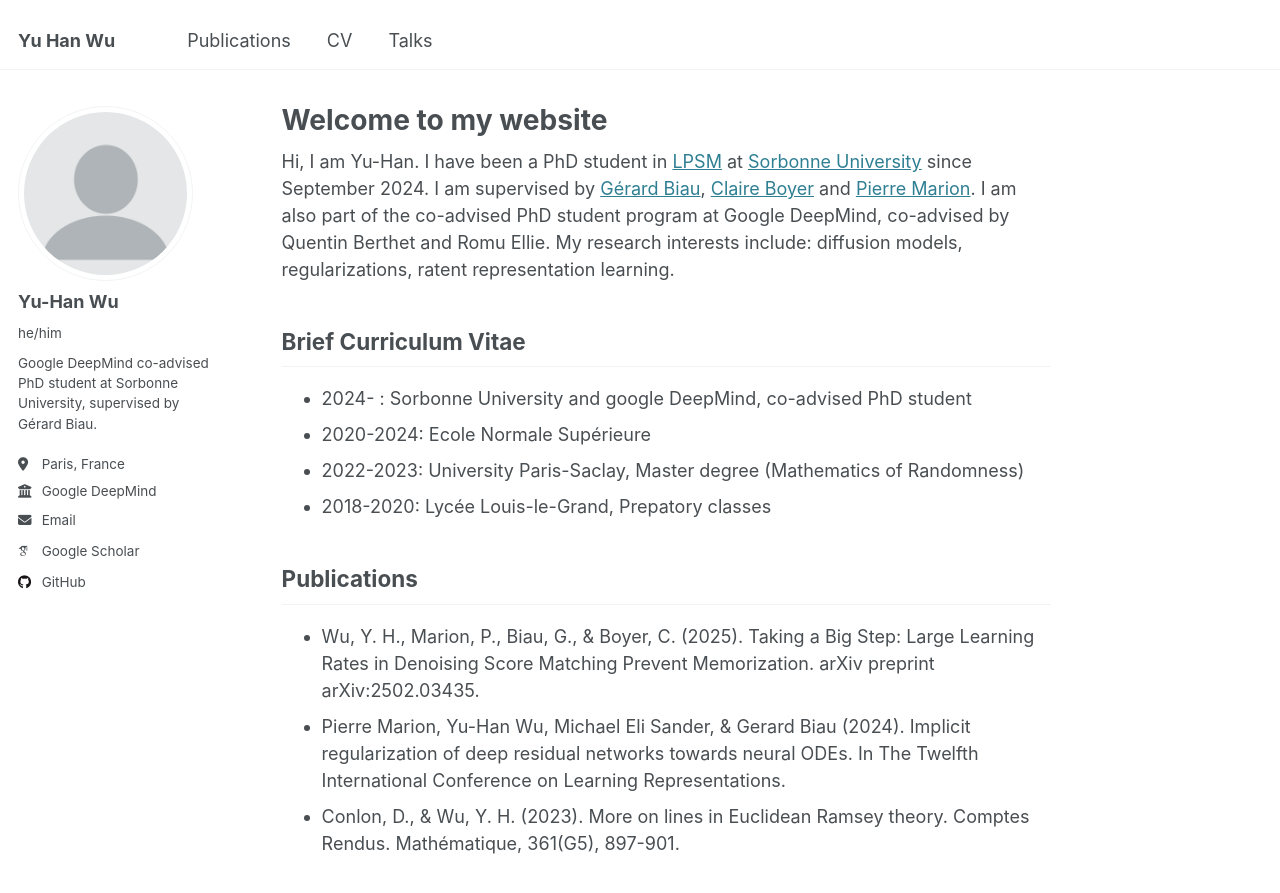
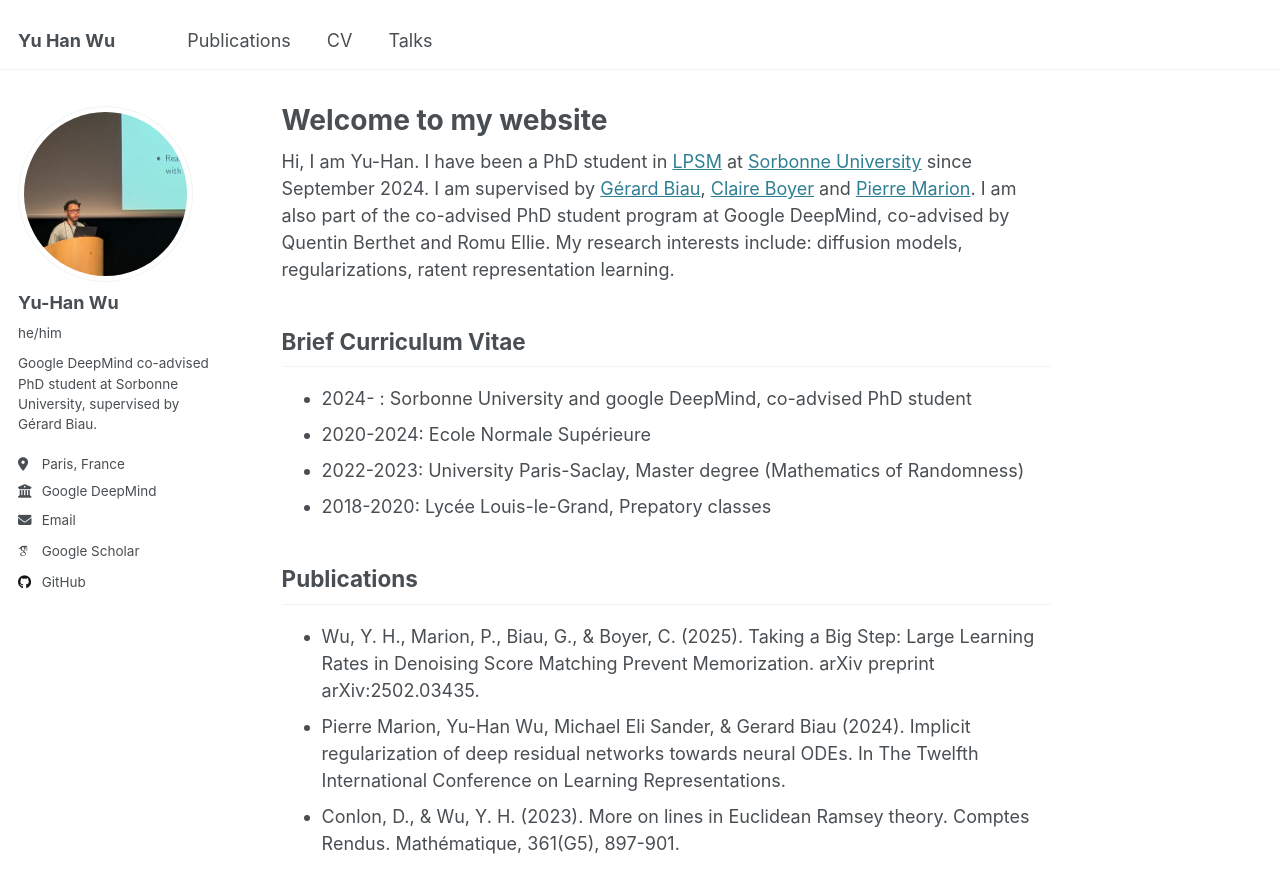
Before and after one commit to pojoowu/pojoowu.github.io, a Jekyll site: the page built from _pages/about.md, in a window 1280 px wide and 900 px high. Shown: the top 893 px of the window. Built offline with Jekyll 4.4.1, drawn with Linux system fonts in a browser that asks for light colours; some web fonts are replaced.

Commit message:
Update _config.yml

```diff
--- a/_config.yml
+++ b/_config.yml
@@ -22,7 +22,7 @@ repository               : "pojoowu/pojoowu.github.io"
 #               Additional customization can be done by editing /_includes/author-profile.html
 author:
   # Biographic information
-  avatar           : "profile.png"
+  avatar           : "bio.jpg"
   name             : "Yu-Han Wu"
   pronouns         : "he/him"
   bio              : "Google DeepMind co-advised PhD student at Sorbonne University, supervised by Gérard Biau."
```
